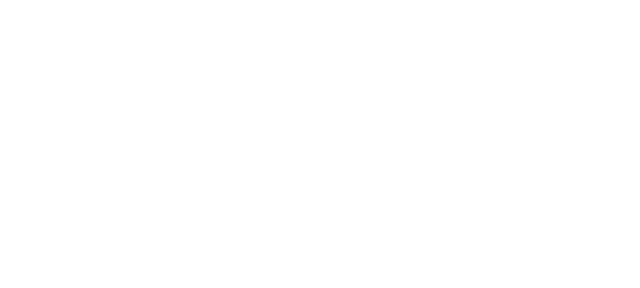
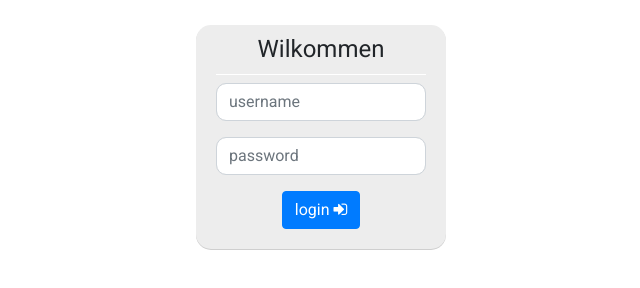
Before and after one commit to RamiKhatib/MovieApp, a website: page index.html in a window 1280 px wide. Shown: the whole page, without its empty margins (319-959 px from the left). Drawn offline with nearby package versions, Linux system fonts and the light colour scheme.

Commit message:
login_page template

```diff
--- /dev/null
+++ b/content/page_login/login.html
@@ -0,0 +1,61 @@
+<!--Pulling Awesome Font -->
+<link href="//maxcdn.bootstrapcdn.com/font-awesome/4.2.0/css/font-awesome.min.css" rel="stylesheet">
+<style>
+    @import url(http://fonts.googleapis.com/css?family=Roboto:400);
+    body {
+        background-color:#fff;
+        -webkit-font-smoothing: antialiased;
+        font: normal 14px Roboto,arial,sans-serif;
+    }
+
+    .container {
+        padding: 25px;
+        margin : 0 auto;
+    }
+
+    .form-login {
+        background-color: #EDEDED;
+        padding-top: 10px;
+        padding-bottom: 20px;
+        padding-left: 20px;
+        padding-right: 20px;
+        border-radius: 15px;
+        border-color:#d2d2d2;
+        border-width: 5px;
+        box-shadow:0 1px 0 #cfcfcf;
+    }
+
+    h4 {
+        border:0 solid #fff;
+        border-bottom-width:1px;
+        padding-bottom:10px;
+        text-align: center;
+    }
+
+    .form-control {
+        border-radius: 10px;
+    }
+
+    .wrapper {
+        text-align: center;
+    }
+</style>
+
+<div class="container" ng-controller="loginCtrl">
+    <div class="row">
+        <div class="col-md-offset-5 col-md-3" style="margin : 0 auto;">
+            <div class="form-login">
+                <h4>Wilkommen</h4>
+                <input type="text" id="userName" class="form-control input-sm chat-input" placeholder="username" />
+                </br>
+                <input type="text" id="userPassword" class="form-control input-sm chat-input" placeholder="password" />
+                </br>
+                <div class="wrapper">
+                    <span class="group-btn">
+                        <a style="color: white;" class="btn btn-primary btn-md">login <i class="fa fa-sign-in"></i></a>
+                    </span>
+                </div>
+            </div>
+        </div>
+    </div>
+</div>
--- /dev/null
+++ b/content/page_login/loginCtrl.js
@@ -0,0 +1 @@
+appmodule.controller('loginCtrl',function ($scope) {});
--- a/index.html
+++ b/index.html
@@ -4,10 +4,17 @@
         <meta charset="UTF-8">
         <!-- Angular -->
         <script src="./node_modules/angular/angular.min.js"></script>
+        <!-- Bootstrap -->
+        <link rel="stylesheet" href="https://stackpath.bootstrapcdn.com/bootstrap/4.1.3/css/bootstrap.min.css" integrity="sha384-MCw98/SFnGE8fJT3GXwEOngsV7Zt27NXFoaoApmYm81iuXoPkFOJwJ8ERdknLPMO" crossorigin="anonymous">
+        <script src="https://code.jquery.com/jquery-3.3.1.slim.min.js" integrity="sha384-q8i/X+965DzO0rT7abK41JStQIAqVgRVzpbzo5smXKp4YfRvH+8abtTE1Pi6jizo" crossorigin="anonymous"></script>
+        <script src="https://cdnjs.cloudflare.com/ajax/libs/popper.js/1.14.3/umd/popper.min.js" integrity="sha384-ZMP7rVo3mIykV+2+9J3UJ46jBk0WLaUAdn689aCwoqbBJiSnjAK/l8WvCWPIPm49" crossorigin="anonymous"></script>
+        <script src="https://stackpath.bootstrapcdn.com/bootstrap/4.1.3/js/bootstrap.min.js" integrity="sha384-ChfqqxuZUCnJSK3+MXmPNIyE6ZbWh2IMqE241rYiqJxyMiZ6OW/JmZQ5stwEULTy" crossorigin="anonymous"></script>
         <!-- App files -->
         <script src="./app.js"></script>
         <script src="./content/contentCtrl.js"></script>
+        <script src="./content/page_login/loginCtrl.js"></script>
     </head>
     <body ng-controller="contentCtrl">
+        <ng-include src="'./content/page_login/login.html'"></ng-include>
     </body>
 </html>
```
Also changed, not shown: 1 other file.
